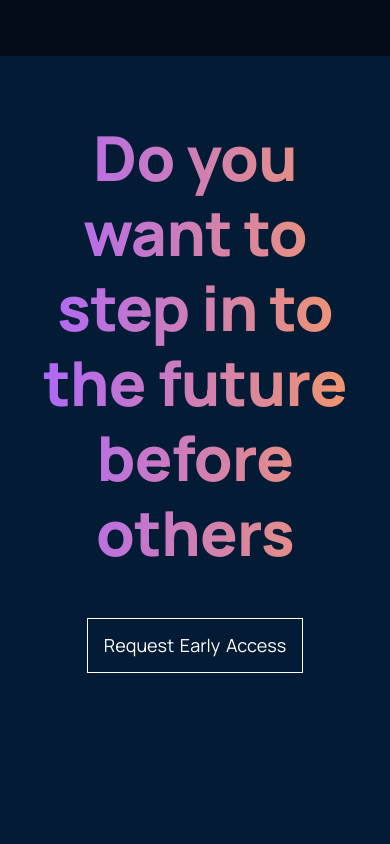
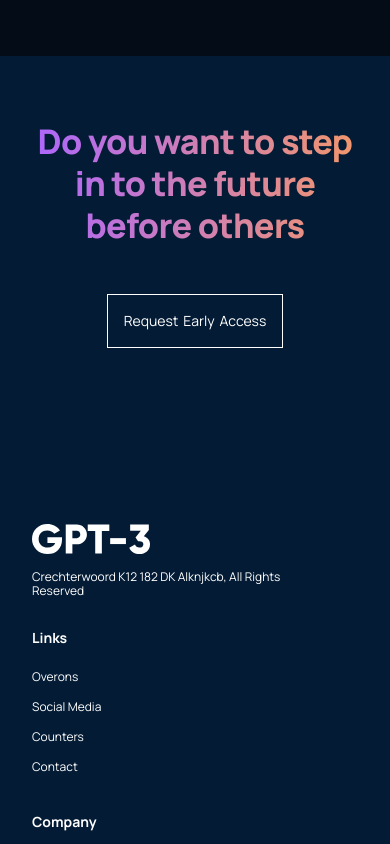
Before and after one commit to tsvetelinastef/yt_test_reactapp, a React (Create React App) app: page / in a window 390 px wide. Shown: the part 6680-7524 px from the top of the page. Built offline with nearby package versions, Linux system fonts and the light colour scheme.

Commit message:
for better look in other devices

```diff
--- a/src/containers/footer/footer.css
+++ b/src/containers/footer/footer.css
@@ -116,3 +116,26 @@
 /*  font-feature-settings: 'liga' off;  */
     color: #FFFFFF;
 }
+
+@media screen and (max-width: 850px) {
+    .gpt3__footer-heading h1 {
+        font-size: 44px;
+        line-height: 50px;
+    }
+}
+
+@media screen and (max-width: 550px) {
+    .gpt3__footer-heading h1 {
+        font-size: 34px;
+        line-height: 42px;
+    }
+
+    .gpt3__footer-links div {
+        margin: 1rem 0;
+    }
+
+    .gpt3__footer-btn p {
+        font-size: 14px;
+        line-height: 20px;
+    }
+}
```
Also changed, not shown: firstReactApp_info_stepByStep.txt.
